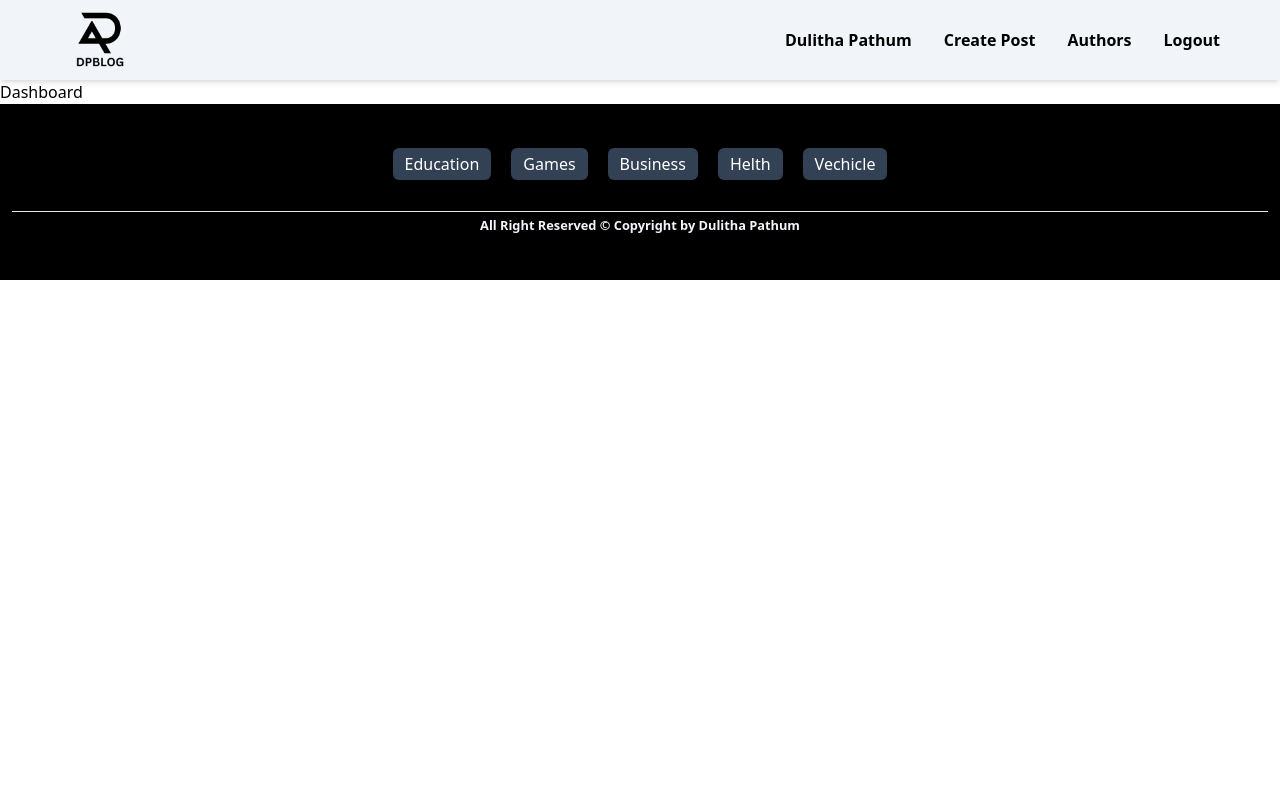
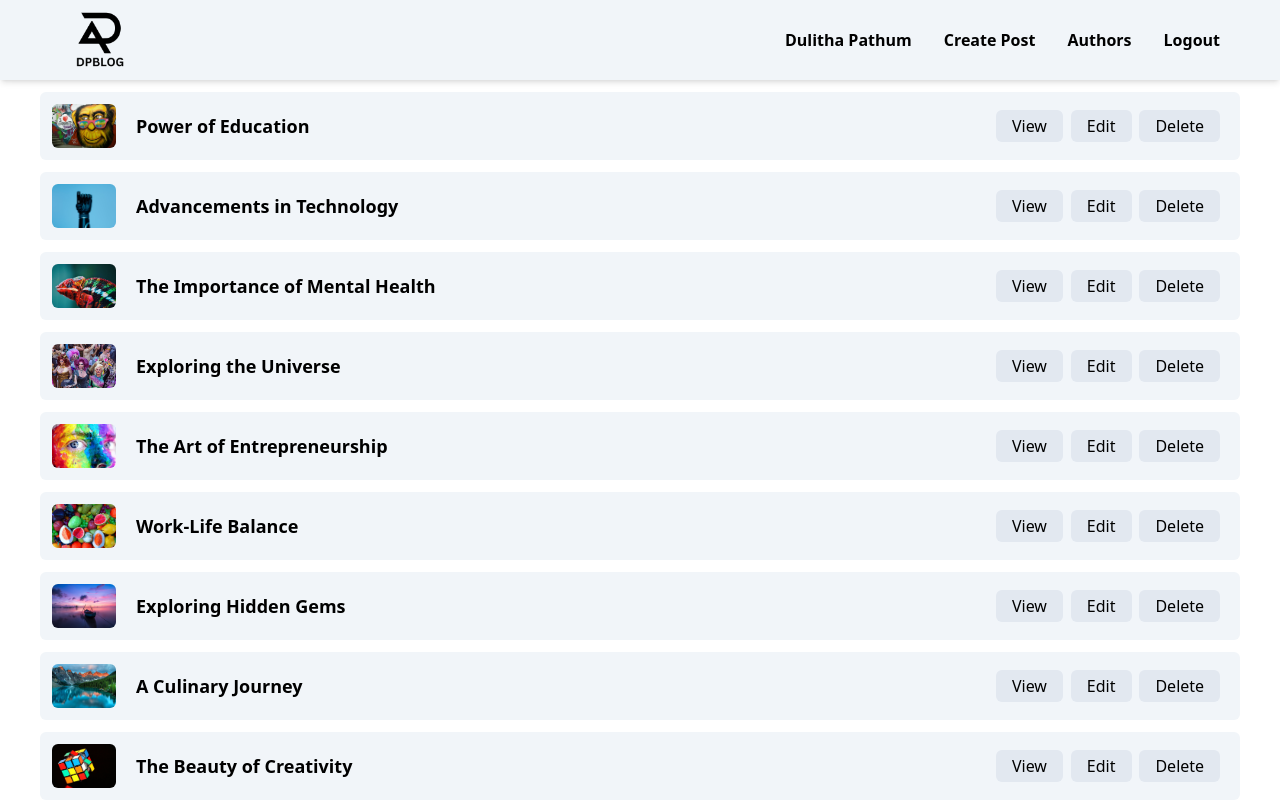
Before and after one commit to Dulithapathum/MERN-Blog-App, a React (Vite) app in the folder client/: page /myposts/sdvv in a window 1280 px wide. Shown: the top 800 px of the page. Built offline with nearby package versions, Linux system fonts and the light colour scheme.

Commit message:
DashBoard UI Design

```diff
--- a/client/src/App.jsx
+++ b/client/src/App.jsx
@@ -14,6 +14,7 @@ import AuthorPosts from "./Pages/AuthorPosts";
 import Dashboard from "./Pages/Dashboard";
 import EditPost from "./Pages/EditPost";
 import Logout from "./Pages/Logout";
+import DeletePost from "./Pages/DeletePost";
 
 const App = () => {
   return (
@@ -35,6 +36,7 @@ const App = () => {
             <Route path="posts/users/:id" element={<AuthorPosts />} />
             <Route path="myposts/:id" element={<Dashboard />} />{" "}
             <Route path="posts/:id/edit" element={<EditPost />} />
+            <Route path="posts/:id/delete" element={<DeletePost />} />
             <Route path="logout" element={<Logout />} />
           </Route>
           <Route path="*" element={<ErrorPage />} />
--- a/client/src/Pages/Dashboard.jsx
+++ b/client/src/Pages/Dashboard.jsx
@@ -1,7 +1,57 @@
-import React from "react";
-
+import React, { useState } from "react";
+import { DUMMY_POSTS } from "../assetes/data";
+import { Link } from "react-router-dom";
 const Dashboard = () => {
-  return <div>Dashboard</div>;
+  const [posts, setPosts] = useState(DUMMY_POSTS);
+  return (
+    <div>
+      {posts.length > 0 ? (
+        <div>
+          {posts.map((post) => (
+            <article
+              key={post.id}
+              className="flex justify-between p-3 rounded-md bg-slate-100 mx-auto items-center max-w-[1200px] my-3"
+            >
+              <div className="flex gap-5 items-center">
+                <div className="w-16 ">
+                  <img
+                    src={post.thumbnail}
+                    alt={post.title}
+                    className="rounded-md"
+                  />
+                </div>
+                <h5 className="font-semibold text-lg"> {post.title}</h5>
+              </div>
+              <div className="flex justify-evenly max-w-60 w-full">
+                <Link
+                  className="bg-slate-200 h-8  px-4 rounded-md py-1 "
+                  to={`/posts/${post.id}`}
+                >
+                  View
+                </Link>
+                <Link
+                  className="bg-slate-200  h-8  px-4 rounded-md py-1  bg-blue-500"
+                  to={`/posts/${post.id}/edit`}
+                >
+                  Edit
+                </Link>
+                <Link
+                  className="bg-slate-200 h-8  px-4 rounded-md py-1 bg-red-500  "
+                  to={`/posts/${post.id}/delete`}
+                >
+                  Delete
+                </Link>
+              </div>
+            </article>
+          ))}
+        </div>
+      ) : (
+        <h1 className="text-center text-3xl font-bold my-52">
+          You have no posts yet.
+        </h1>
+      )}
+    </div>
+  );
 };
 
 export default Dashboard;
```
